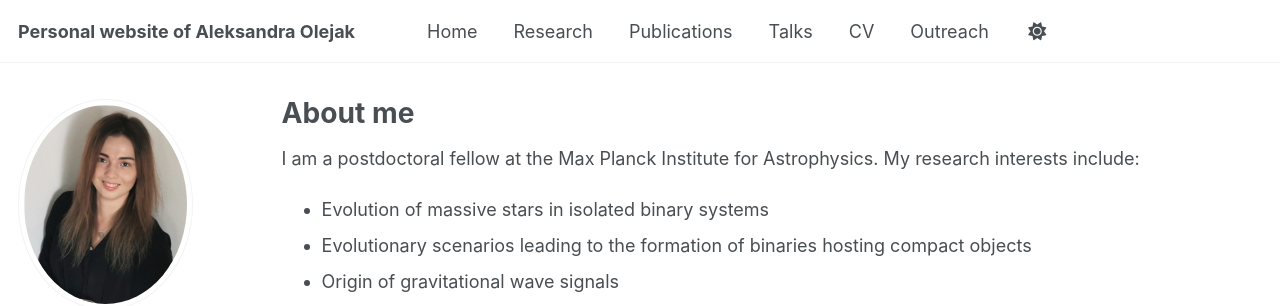
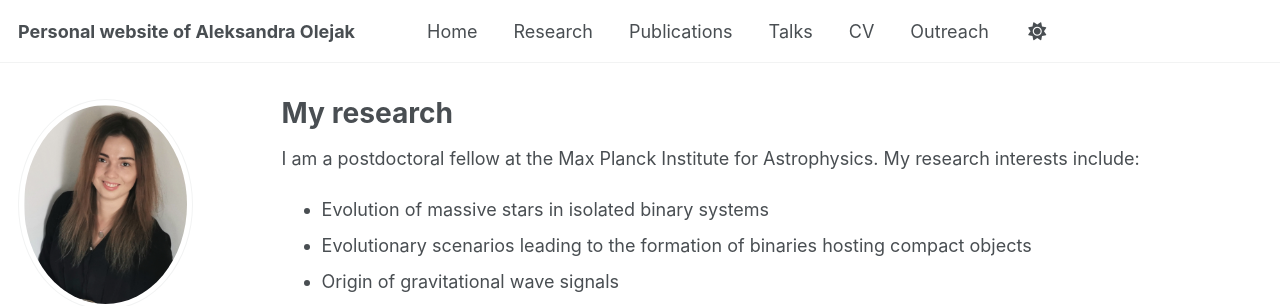
Before and after one commit to aleole/aleole.github.io, a Jekyll site: the page built from _pages/about.md, in a window 1280 px wide. Shown: the top 306 px of the page. Built offline with Jekyll 4.4.1, drawn with Linux system fonts in a browser that asks for light colours; some web fonts are replaced; a script that is not in the unit is left out.

Commit message:
Update about.md

```diff
--- a/_pages/about.md
+++ b/_pages/about.md
@@ -1,6 +1,6 @@
 ---
 layout: archive
-title: "About me"
+title: "My research"
 permalink: /about/
 author_profile: true
 redirect_from:
```
